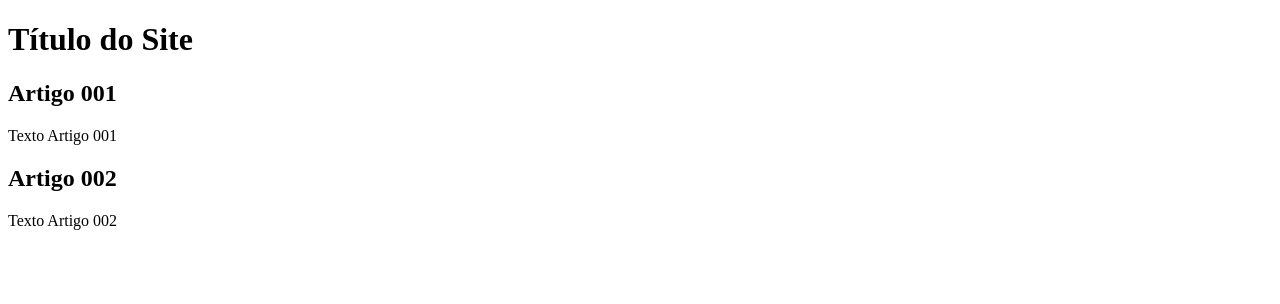
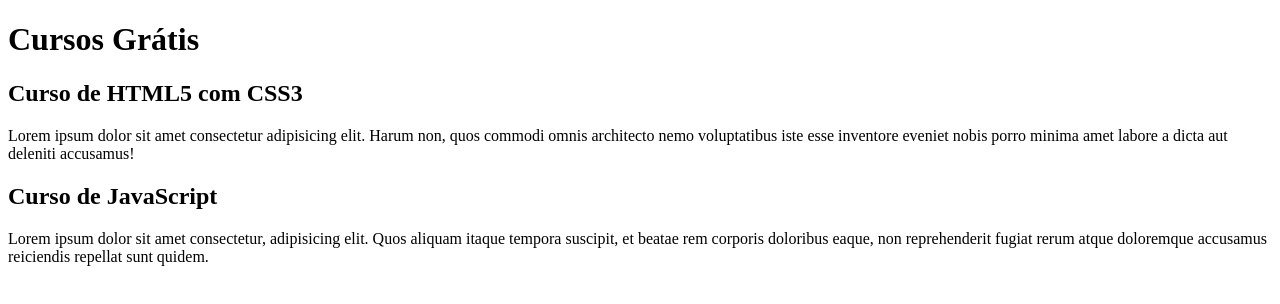
Before and after one commit to alexiadani/projeto-site, a plain HTML site: page index.html in a window 1280 px wide. Drawn offline with Linux system fonts and the light colour scheme.

Commit message:
comecei a escrever o conteudo

```diff
--- a/index.html
+++ b/index.html
@@ -9,15 +9,15 @@
 <body>
     <main>
         <header>
-            <h1>Título do Site</h1>
+            <h1>Cursos Grátis</h1>
         </header>
         <article>
-            <h2>Artigo 001</h2>
-            <p>Texto Artigo 001</p>
+            <h2>Curso de HTML5 com CSS3</h2>
+            <p>Lorem ipsum dolor sit amet consectetur adipisicing elit. Harum non, quos commodi omnis architecto nemo voluptatibus iste esse inventore eveniet nobis porro minima amet labore a dicta aut deleniti accusamus!</p>
         </article>
         <article>
-            <h2>Artigo 002</h2>
-            <p>Texto Artigo 002</p>
+            <h2>Curso de JavaScript</h2>
+            <p>Lorem ipsum dolor sit amet consectetur, adipisicing elit. Quos aliquam itaque tempora suscipit, et beatae rem corporis doloribus eaque, non reprehenderit fugiat rerum atque doloremque accusamus reiciendis repellat sunt quidem.</p>
         </article>
     </main>
 </body>
```
